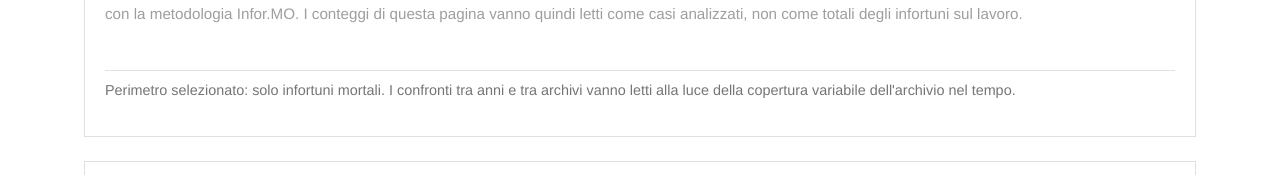
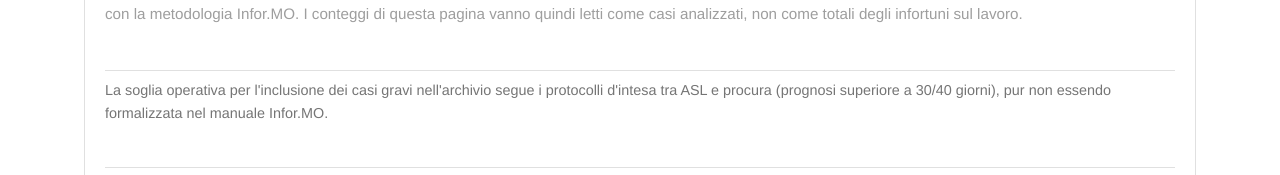
Before and after one commit to dynamic1990/osservatorio-infortuni, a Next.js app: page /analisi-delle-cause in a window 1280 px wide. Shown: the part 481-656 px from the top of the page. Built offline with nearby package versions, Linux system fonts and the light colour scheme; no server answers.

Commit message:
analisi-cause: soglia dei casi gravi nella nota metodologica (protocolli ASL-procura, prognosi 30/40 giorni)

```diff
--- a/src/app/analisi-delle-cause/analisi-cause-content.tsx
+++ b/src/app/analisi-delle-cause/analisi-cause-content.tsx
@@ -331,6 +331,11 @@ export function AnalisiCauseContent() {
           conteggi di questa pagina vanno quindi letti come casi analizzati,
           non come totali degli infortuni sul lavoro.
         </p>
+        <p className="source-note" style={{ fontSize: "0.9rem", lineHeight: 1.6, color: "var(--color-text-soft)" }}>
+          La soglia operativa per l&apos;inclusione dei casi gravi nell&apos;archivio segue
+          i protocolli d&apos;intesa tra ASL e procura (prognosi superiore a 30/40
+          giorni), pur non essendo formalizzata nel manuale Infor.MO.
+        </p>
         <p
           className="source-note"
           style={{ fontSize: "0.9rem", lineHeight: 1.6, color: "var(--color-text-soft)" }}
```
